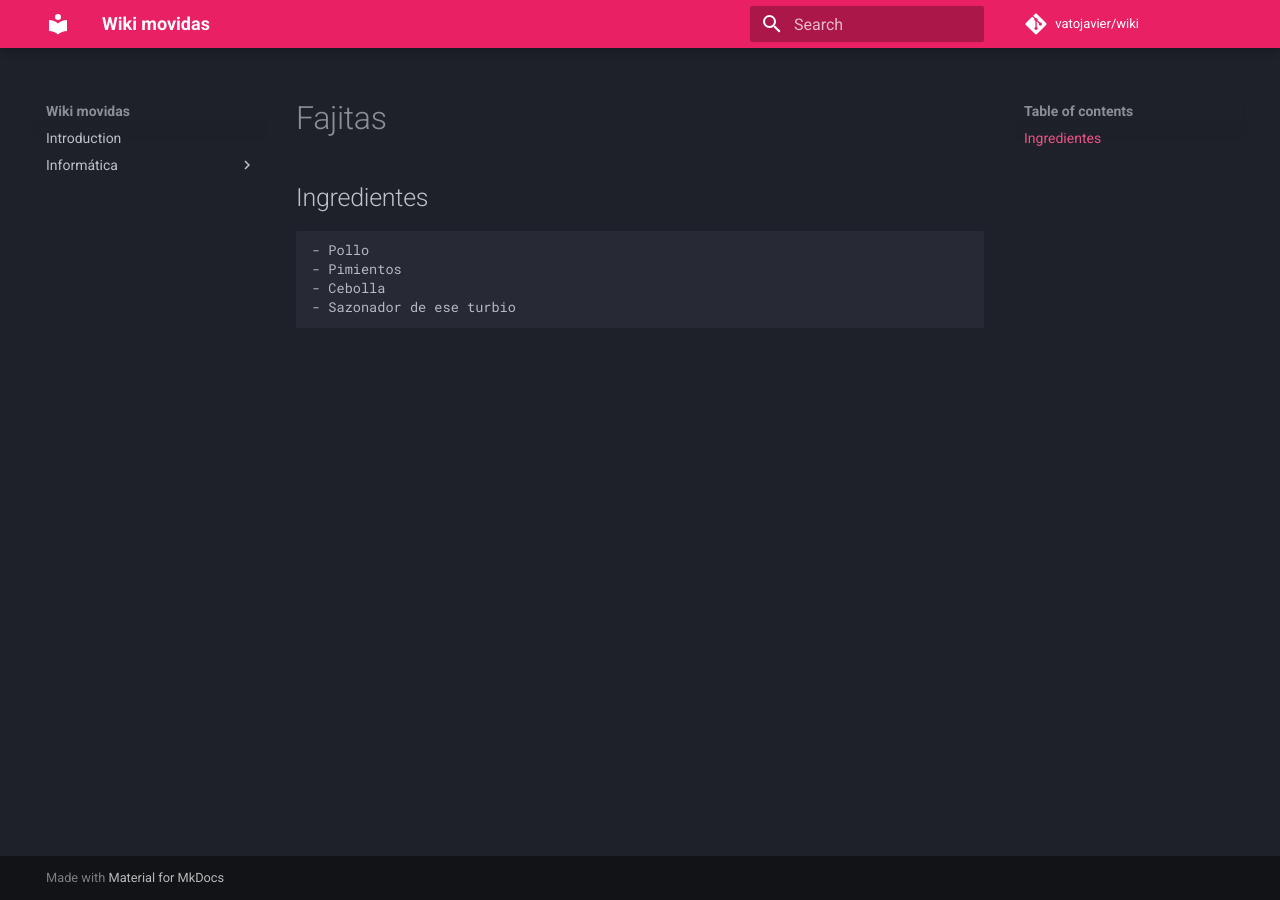
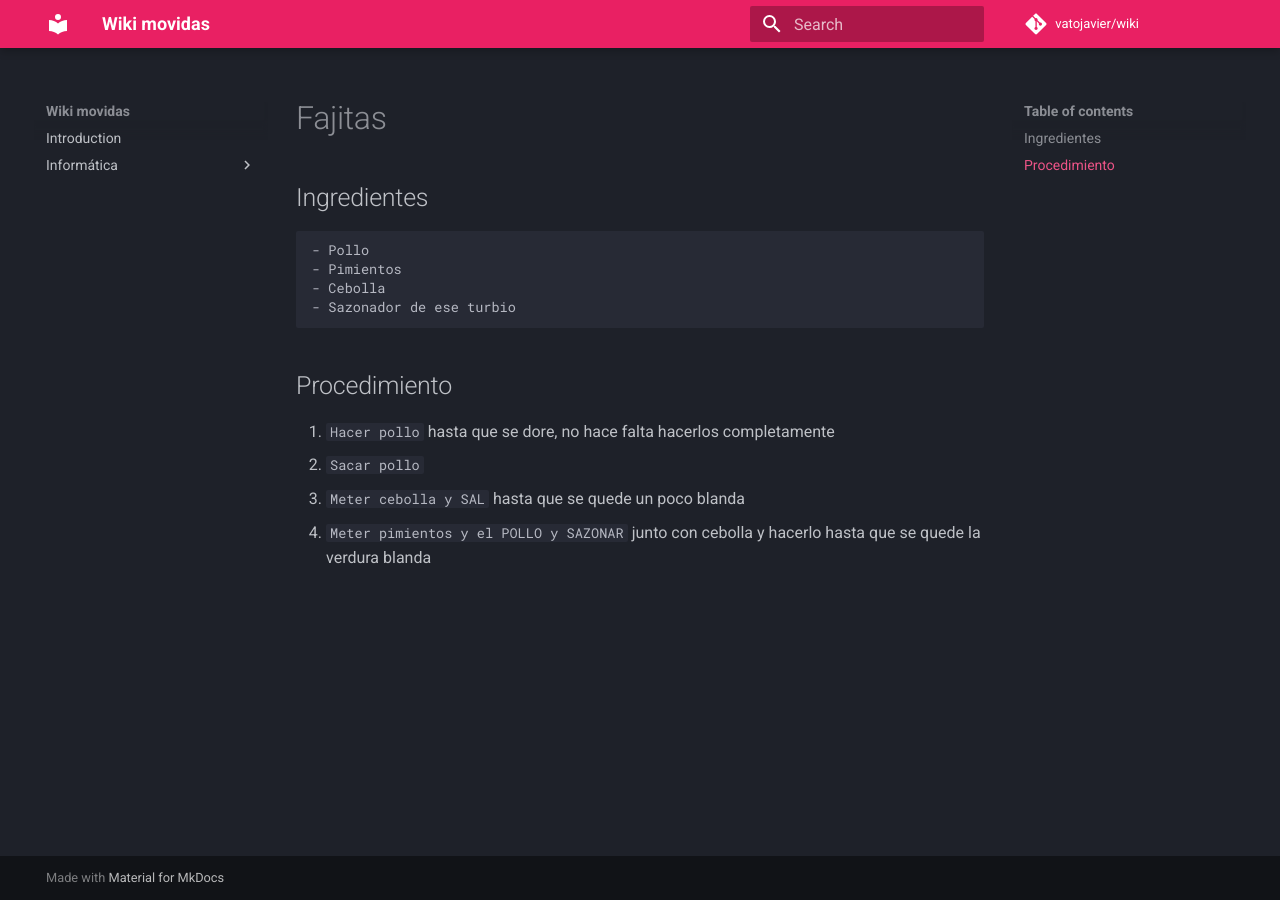
Before and after one commit to vatojavier/wiki, an MkDocs documentation site: the page built from docs/a_zampar/comidas/fajitas.md, in a window 1280 px wide. Built offline with MkDocs 1.6.1 and Material for MkDocs 9.7.7, drawn with Linux system fonts in a browser that asks for light colours; comment, search, counter and statistics services are not loaded.

Commit message:
Update fajitas.md

````diff
--- a/docs/a_zampar/comidas/fajitas.md
+++ b/docs/a_zampar/comidas/fajitas.md
@@ -8,3 +8,9 @@
 - Cebolla
 - Sazonador de ese turbio
 ```
+
+## Procedimiento
+1. ```Hacer pollo``` hasta que se dore, no hace falta hacerlos completamente
+2. ```Sacar pollo```
+3. ```Meter cebolla y SAL``` hasta que se quede un poco blanda
+4. ```Meter pimientos y el POLLO y SAZONAR``` junto con cebolla y hacerlo hasta que se quede la verdura blanda
````
